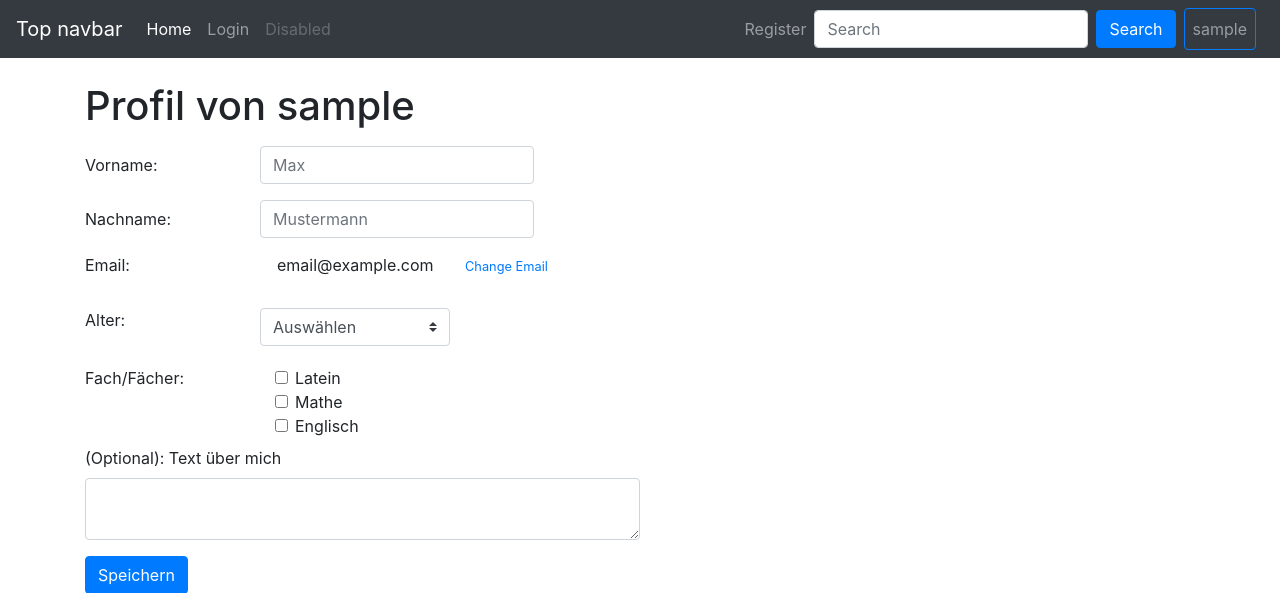
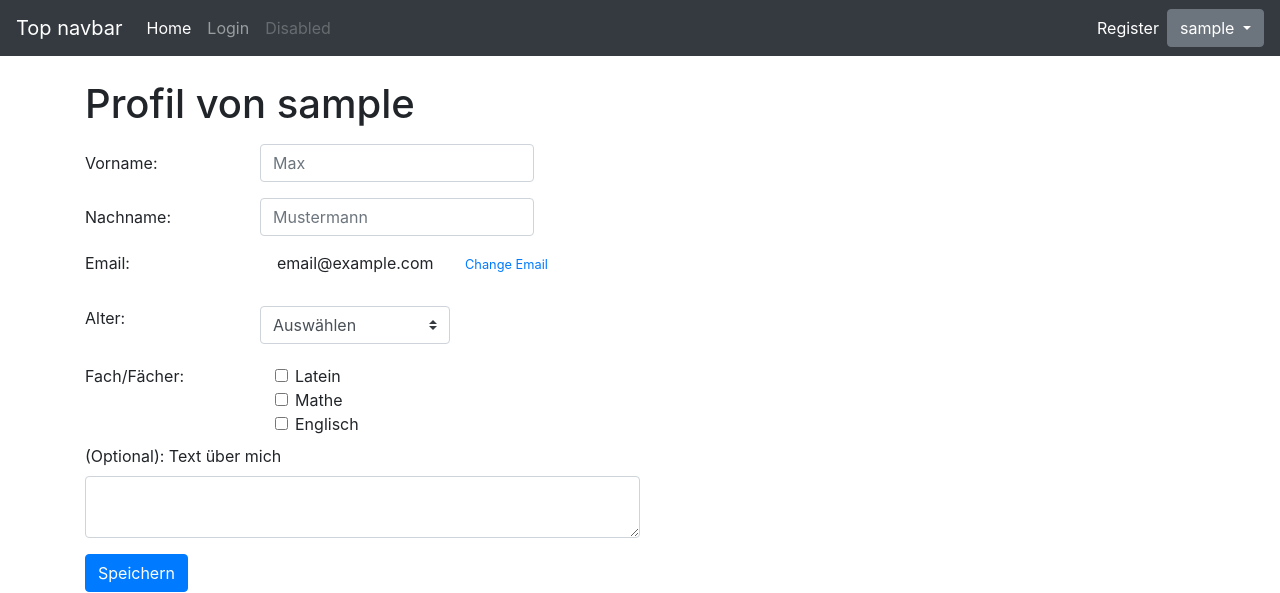
Before and after one commit to codingHahn/FlaskStudentApp, a Flask app: a page that uses app/templates/includes/_navbar.html in a window 1280 px wide. Shown: the top 593 px of the page. Run offline with Flask 2, Linux system fonts and the light colour scheme; some libraries are stand-ins or nearby versions.

Commit message:
improve link roots

```diff
--- a/app/templates/includes/_navbar.html
+++ b/app/templates/includes/_navbar.html
@@ -16,16 +16,24 @@
       </li>
     </ul>
     <ul class="navbar-nav">
-        <li class="nav-item">
+        <li class="nav-item active">
 	<a class="nav-link" href="/register">Register</a>
       </li>
     </ul>
     <form class="form-inline mt-2 mt-md-0">
-      <input class="form-control mr-sm-2" type="text" placeholder="Search" aria-label="Search">
-      <button class="btn btn-primary my-2 my-sm-0" type="submit">Search</button>
+      <!--<input class="form-control mr-sm-2" type="text" placeholder="Search" aria-label="Search">
+      <button class="btn btn-primary my-2 my-sm-0" type="submit">Search</button>-->
       <ul class="navbar-nav">
         <li class="nav-item">
-          <a class="nav-link border border-primary rounded mr-2 ml-2" id="border-width" href="#">{{username}}</a>
+          <div class="dropdown">
+            <button class="btn btn-secondary dropdown-toggle" type="button" id="dropdownMenuButton" data-toggle="dropdown" aria-haspopup="true" aria-expanded="false">
+              {{username}}
+            </button>
+            <div class="dropdown-menu" aria-labelledby="dropdownMenuButton">
+              <a class="dropdown-item" href="#">Profil</a>
+              <a class="dropdown-item" href="/logout">Abmelden</a>
+            </div>
+          </div>
         </li>
     </ul>
     </form>
--- a/main.py
+++ b/main.py
@@ -33,7 +33,9 @@ def editprofile(username):
 #set directory for registration
 @app.route('/register/')
 def registration():
-    return render_template('register.html')
+    #if 'username' in session:
+        #return redirect(url_for('index'))
+    return render_template('register.html', username=session['username'])
 #set directory for changing Email
 @app.route('/editprofile/<username>/change-email/')
 def changeEmail(username):
```
